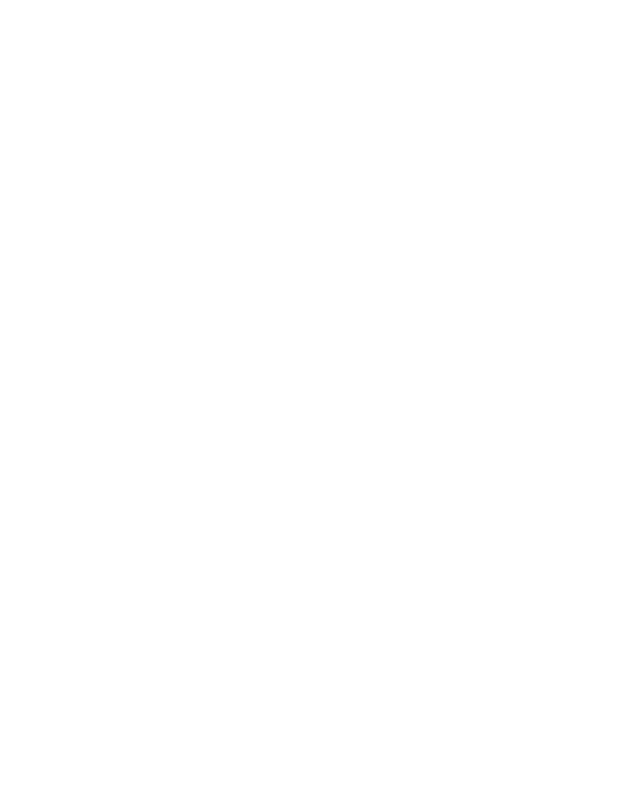
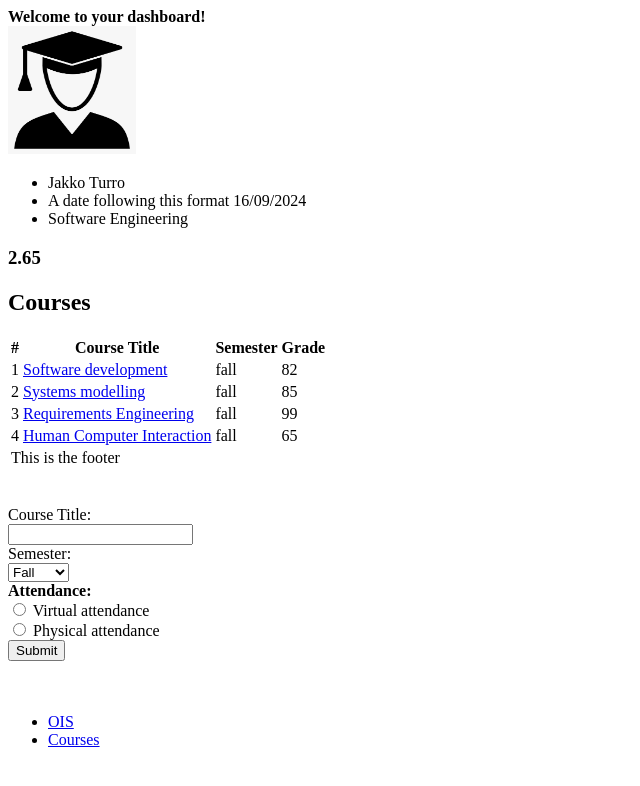
Before and after one commit to JakkoT/WebDev, a plain HTML site: page index.html in a window 1280 px wide. Shown: the whole page, without its empty margins (0-640 px from the left). Drawn offline with Linux system fonts and the light colour scheme.

Commit message:
Practical 2

```diff
--- a/index.html
+++ b/index.html
@@ -1,11 +1,126 @@
 <!DOCTYPE html>
 <html lang="en">
-<head>
+  <head>
     <meta charset="UTF-8">
     <meta name="viewport" content="width=device-width, initial-scale=1.0">
-    <title>Document</title>
-</head>
-<body>
+    <link rel="icon" sizes="16x16" type="image/x-icon" href="res/images/favicon.ico">
+    <title>My Dashboard</title>
+  </head>
+  <body>
+    <header>
+        <strong>Welcome to your dashboard!</strong>
+        <section>
+            <div>
+                <img src="res/images/me.png" width="128" height="128" alt="My picture">
+            </div>
+            <div>
+                <ul>
+                    <li>Jakko Turro</li>
+                    <li> A date following this format 16/09/2024</li>
+                    <li> Software Engineering </li>
+                </ul>
+            </div>
+            <div>
+                <h3><strong>2.65</strong></h3>
+            </div>
+        </section>
 
-</body>
+
+        <section>
+            <h1>Courses</h1>
+            <table>
+                <thead>
+                <tr>
+                    <th>#</th>
+                    <th>Course Title</th>
+                    <th>Semester</th>
+                    <th>Grade</th>
+                </tr>
+                </thead>
+                <tbody>
+                <tr>
+                    <td>1</td>
+                    <td>
+                        <a href="https://courses.cs.ut.ee/2024/ASD/fall" target="_blank"> Software development </a>
+                    </td>
+                    <td>fall</td>
+                    <td>82</td>
+                </tr>
+                <tr>
+                    <td>2</td>
+                    <td>
+                        <a href="https://courses.cs.ut.ee/2024/systemsmodelling/fall" target="_blank"> Systems modelling </a>
+                    </td>
+                    <td>fall</td>
+                    <td>85</td>
+                </tr>
+                <tr>
+                    <td>3</td>
+                    <td>
+                        <a href="https://courses.cs.ut.ee/2024/RE/fall" target="_blank"> Requirements Engineering </a>
+                    </td>
+                    <td>fall</td>
+                    <td>99</td>
+                </tr>
+                <tr>
+                    <td>4</td>
+                    <td>
+                        <a href="https://courses.cs.ut.ee/2023/HCI/fall" target="_blank"> Human Computer Interaction </a>
+                    </td>
+                    <td>fall</td>
+                    <td>65</td>
+                </tr>
+                </tbody>
+                <tfoot>
+                    <tr>
+                        <td colspan="4">This is the footer</td>
+                    </tr>
+                </tfoot>
+            </table>
+        </section>
+    </header>
+
+<br>
+<br>
+
+<div>
+    <form>
+        <label for="title">Course Title: </label><br>
+        <input type="text" id="title" name="title"><br>
+        <label for="semester">Semester: </label><br>
+        <select id="semester" name="semester">
+            <option value="fall">Fall</option>
+            <option value="spring">Spring</option>
+        </select><br>
+        <label><strong>Attendance: </strong></label><br>
+        <label for="virtual">
+            <input type="radio" id="virtual" name="attendance" value="virtual">
+            Virtual attendance
+        </label><br>
+        <label for="physical">
+            <input type="radio" id="physical" name="attendance" value="physical">
+            Physical attendance
+        </label><br>
+        <input type="submit">
+
+    </form>
+</div>
+
+
+<br>
+<br>
+
+
+
+    <footer>
+        <ul>
+            <li>
+                <a href="https://ois2.ut.ee/" target="_blank">OIS</a>
+            </li>
+            <li>
+                <a href="https://courses.cs.ut.ee/" target="_blank">Courses</a>
+            </li>
+        </ul>
+    </footer>
+  </body>
 </html>
```
Also changed, not shown: res/images/favicon.ico (added), res/images/me.png (added).
